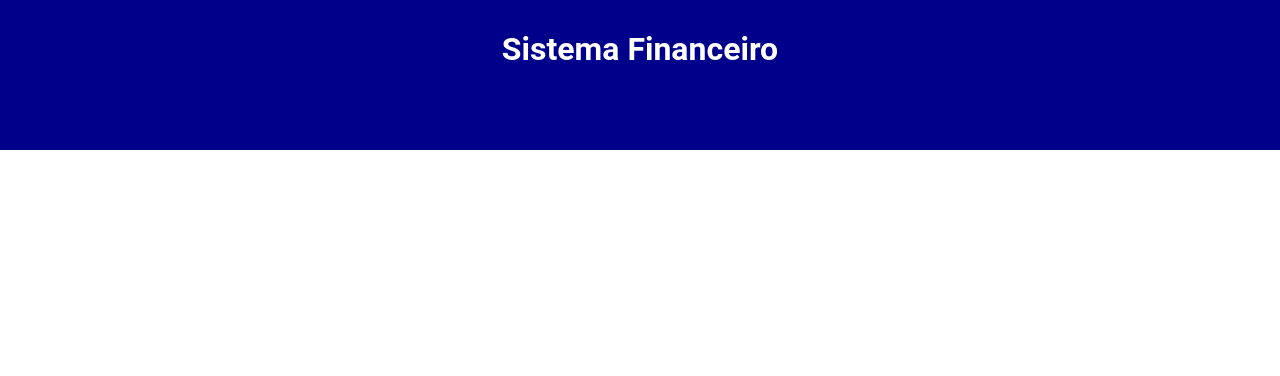
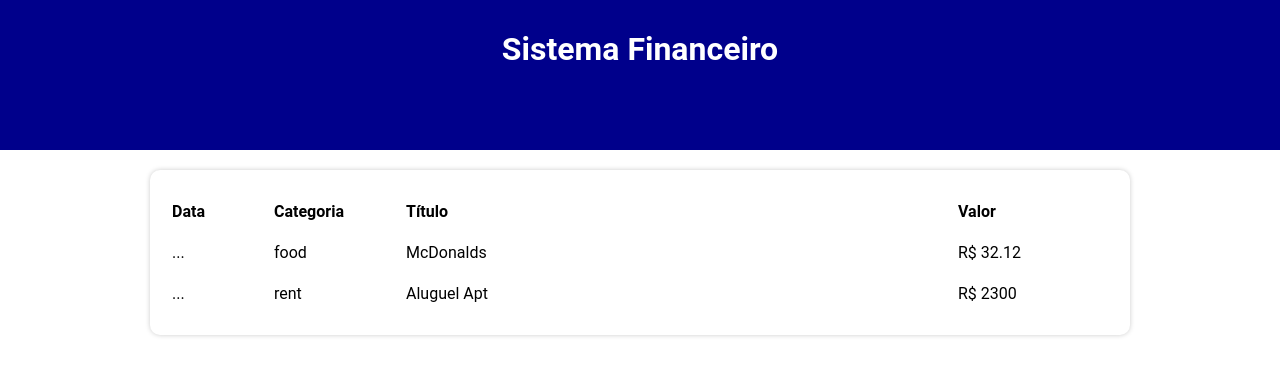
Before and after one commit to CarlosAmorim94/Financas-Pessoais, a React (Create React App) app: page / in a window 1280 px wide. Shown: the top 376 px of the page. Built offline with nearby package versions, Linux system fonts and the light colour scheme.

Commit message:
Add components of table

```diff
--- a/src/App.tsx
+++ b/src/App.tsx
@@ -5,18 +5,19 @@ import { Category } from './types/Category'
 import { categories } from './data/categories'
 import { useEffect, useState } from 'react';
 import { FilterListByMonth, getCurrentMonth } from './helpers/dateFilter'
+import { TableArea } from './components/TableArea'
 
 function App() {
 
-  const [list, setList] = useState(items)
-  const [ filteredList, setFilteredList] = useState<Item[]>([])
-  const [currentMonth, setCurrentMonth] = useState(getCurrentMonth())
+  const [ list, setList ] = useState(items)
+  const [ filteredList, setFilteredList ] = useState<Item[]>([])
+  const [ currentMonth, setCurrentMonth ] = useState(getCurrentMonth())
 
   useEffect(()=>{
 
     setFilteredList( FilterListByMonth(list, currentMonth) )
 
-  },[list, currentMonth])
+  } , [ list, currentMonth ])
 
   return (
     <Container>
@@ -30,7 +31,7 @@ function App() {
 
         {/* área de inserção */}
 
-        {/* Tabela de itens */}
+        <TableArea list={filteredList} />
 
 
       </Body>
--- a/src/components/TableArea/index.tsx
+++ b/src/components/TableArea/index.tsx
@@ -1,8 +1,28 @@
-import { Table } from "./styles";
+import { Item } from "../../types/Item";
+import { TableItem } from "../TableItem";
+import { Table, TableHeadColumn } from "./styles";
 
-export const TableArea = () => {
+type Props = {
+    list: Item[]
+}
+
+
+export const TableArea = ( {list}: Props) => {
     return (
         <Table>
+            <thead>
+                <tr>
+                    <TableHeadColumn width={100}>Data</TableHeadColumn>
+                    <TableHeadColumn width={130}>Categoria</TableHeadColumn>
+                    <TableHeadColumn>Título</TableHeadColumn>
+                    <TableHeadColumn width={150}>Valor</TableHeadColumn>
+                </tr>
+            </thead>
+            <tbody>
+                {list.map((item, index)=>(
+                    <TableItem  item={item} key={index} />
+                ))}
+            </tbody>
 
         </Table>
     );
--- a/src/components/TableArea/styles.ts
+++ b/src/components/TableArea/styles.ts
@@ -7,10 +7,11 @@ export const Table = styled.table`
     box-shadow: 0px 0px 5px #CCC;
     border-radius: 10px;
     margin-top: 20px;
-`;
+`
 
 export const TableHeadColumn = styled.th<{ width?: number }>`
+    //Se eu tiver Props(width lá no componente), uso a prop, se não uso o auto
     width: ${props => props.width ? `${props.width}px` : 'auto'};
     padding: 10px 0;
     text-align: left;
-`;
+`
--- a/src/components/TableItem/index.tsx
+++ b/src/components/TableItem/index.tsx
@@ -1,10 +1,17 @@
-import { TableLine } from "./styles";
+import { Item } from "../../types/Item";
+import { TableColumn, TableLine } from "./styles";
 
+type Props = {
+    item: Item;
+}
 
-export const TableItem = () => {
+export const TableItem = ({ item }: Props) => {
     return (
         <TableLine>
-
+            <TableColumn>...</TableColumn>
+            <TableColumn>{item.category}</TableColumn>
+            <TableColumn>{item.title}</TableColumn>
+            <TableColumn>R$ {item.value}</TableColumn>
         </TableLine>
     );
 }
--- a/src/data/items.ts
+++ b/src/data/items.ts
@@ -1,9 +1,11 @@
 import { Item } from '../types/Item'
 
 export const items: Item[] = [
-  { date: new Date(2021, 9, 6), category: 'food', title: 'McDonalds', value: 32.12 },
-  { date: new Date(2021, 9, 15), category: 'food', title: 'Burger King', value: 28 },
-  { date: new Date(2021, 9, 16), category: 'rent', title: 'Aluguel Apt', value: 2300 },
-  { date: new Date(2021, 10, 18), category: 'salary', title: 'Salário ACME', value: 4500 },
-  { date: new Date(2021, 11, 21), category: 'food', title: 'Bolos', value: 310 }
+  { date: new Date(2022, 4, 6), category: 'food', title: 'McDonalds', value: 32.12 },
+  { date: new Date(2022, 3, 15), category: 'food', title: 'Burger King', value: 28 },
+  { date: new Date(2022, 4, 16), category: 'rent', title: 'Aluguel Apt', value: 2300 },
+  { date: new Date(2022, 3, 18), category: 'salary', title: 'Salário ACME', value: 4500 },
+  { date: new Date(2022, 2, 21), category: 'food', title: 'Bolos', value: 310 }
 ]
+
+console.log(items)
--- a/src/helpers/dateFilter.ts
+++ b/src/helpers/dateFilter.ts
@@ -4,7 +4,7 @@ import { Item } from '../types/Item'
 
 export const getCurrentMonth = () => {
   let now = new Date()
-  return `${now.getFullYear()}-${now.getMonth()+1}`
+  return `${now.getFullYear()}-${now.getMonth()}`
 }
 
 export const FilterListByMonth = (list: Item[], date: string): Item[] => {
@@ -15,7 +15,7 @@ export const FilterListByMonth = (list: Item[], date: string): Item[] => {
   for(let i in list) {
     if(
       list[i].date.getFullYear() === parseInt(year) &&
-      (list[i].date.getMonth()+1) === parseInt(month)
+      (list[i].date.getMonth()) === parseInt(month)+1
     ) {
       newList.push(list[i])
     }
```
Also changed, not shown: src/components/TableItem/styles.ts (+4 -4 lines).
